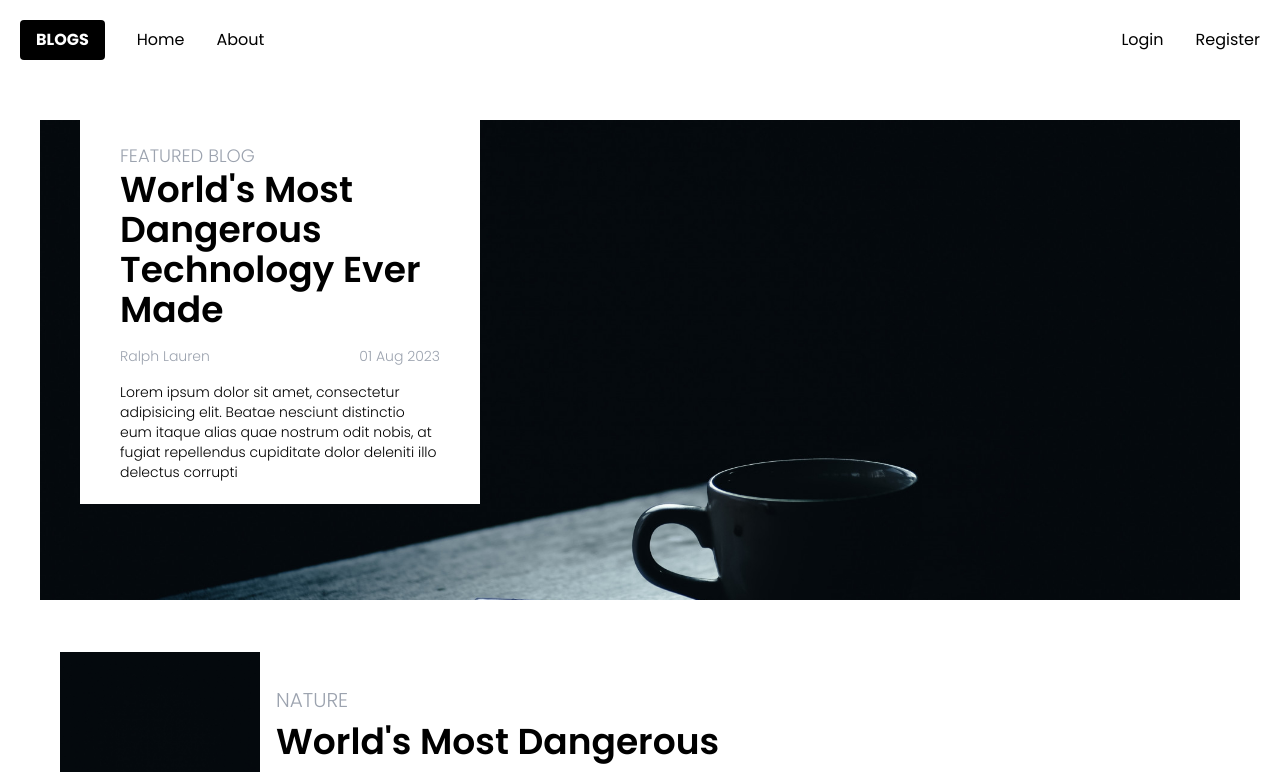
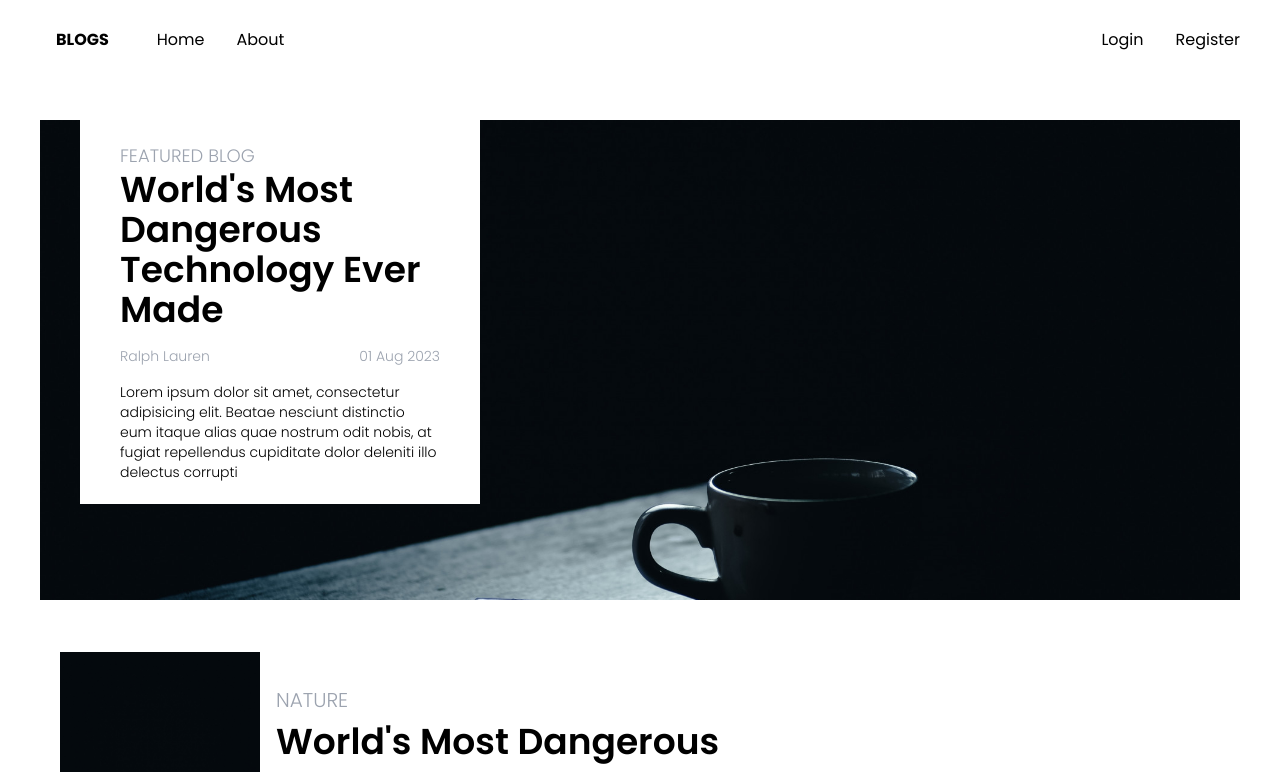
Before and after one commit to ashmeetsmonga/nextjs-fullstack-blogs, a Next.js app: page / in a window 1280 px wide. Shown: the top 772 px of the page. Built offline with nearby package versions, Linux system fonts and the light colour scheme.

Commit message:
navbar ui changes

```diff
--- a/app/components/Logo.tsx
+++ b/app/components/Logo.tsx
@@ -1,11 +1,7 @@
 import React from "react";
 
 const Logo = () => {
-  return (
-    <div className="rounded bg-black px-4 py-2 font-bold uppercase text-white">
-      Blogs
-    </div>
-  );
+  return <div className="rounded px-4 py-2 font-bold uppercase ">Blogs</div>;
 };
 
 export default Logo;
--- a/app/components/Navbar.tsx
+++ b/app/components/Navbar.tsx
@@ -3,7 +3,7 @@ import Logo from "./Logo";
 
 const Navbar = () => {
   return (
-    <div className="flex w-full justify-between p-5">
+    <div className="flex w-full justify-between p-5 lg:px-10">
       <div className="flex items-center gap-8">
         <Logo />
         <div>Home</div>
```
